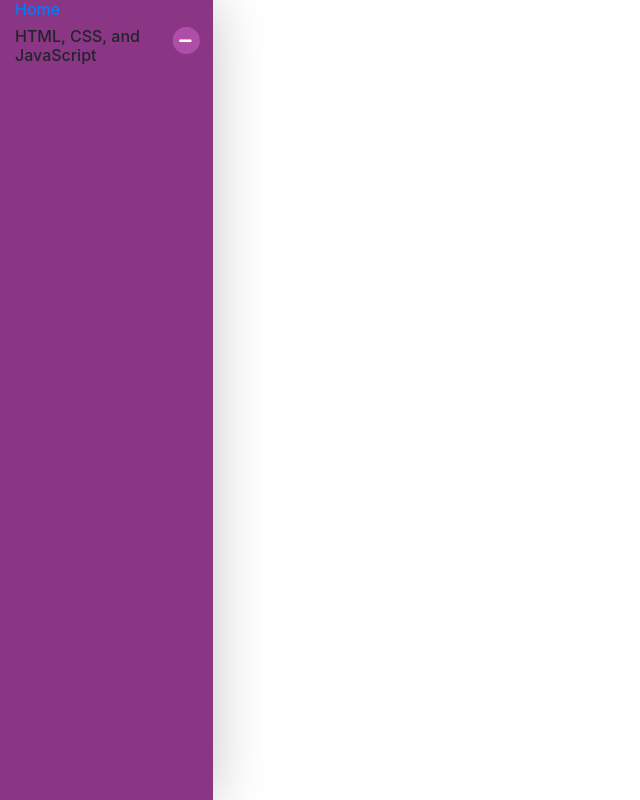
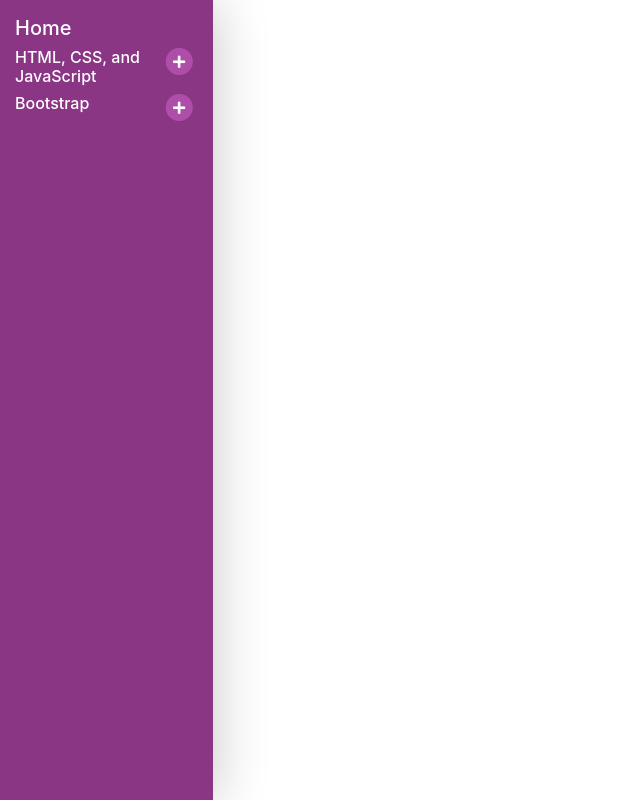
Before and after one commit to HeresJohnny5/Nucamp-Portal, a website: page bootcamp/index.html in a window 1280 px wide. Shown: the whole page, without its empty margins (0-640 px from the left). Drawn offline with nearby package versions, Linux system fonts and the light colour scheme.

Commit message:
Continue work on Sidebar navigation structure and styles.

```diff
--- a/bootcamp/index.html
+++ b/bootcamp/index.html
@@ -1,60 +1,63 @@
 <!DOCTYPE html>
 <html lang="en">
+
 <head>
   <meta charset="UTF-8" />
   <meta name="viewport" content="width=device-width, initial-scale=1.0" />
   <!-- FONT AWESOME 5-->
-    <link
-      rel="stylesheet"
-      href="node_modules/@fortawesome/fontawesome-free/css/all.css"
-    />
-
+  <link rel="stylesheet" href="node_modules/@fortawesome/fontawesome-free/css/all.css" />
   <!-- BOOTSTRAP 4 CSS -->
-    <link
-      rel="stylesheet"
-      href="node_modules/bootstrap/dist/css/bootstrap.min.css"
-    />
-
+  <link rel="stylesheet" href="node_modules/bootstrap/dist/css/bootstrap.min.css" />
   <!-- CUSTOM STYLES -->
   <link rel="stylesheet" href="./public/css/styles.css" />
-
   <title>Nucamp Coding Bootcamp</title>
 </head>
 
 <body>
   <div class="container-fluid">
     <div class="row">
-        <nav class="col-md-2 sidebar">
+      <nav class="col-md-2 pt-3 sidebar">
         <div class="sidebar-sticky">
-            <div>
-              <a href="#!">
-                <h6>Home</h6>
+          <a id="home" href="#!">
+            <h5>Home</h5>
           </a>
+
+          <div id="accordion">
+            <div class="cohort">
+              <div class="cohort__title" data-toggle="collapse" data-target="#collapseOne" aria-expanded="true"
+                aria-controls="collapseOne">
+                <h6>HTML, CSS, and JavaScript</h6>
+                <div class="fa-stack fa-sm">
+                  <i class="fas fa-circle fa-stack-2x"></i>
+                  <i class="fas fa-plus fa-stack-1x fa-inverse"></i>
+                </div>
               </div>
 
-            <div id="accordion">
-              <div>
-                <div
-                  class="cohort-title"
-                  data-toggle="collapse"
-                  data-target="#collapseOne"
-                  aria-expanded="true"
-                  aria-controls="collapseOne"
-                >
-                  <h6>HTML, CSS, and JavaScript</h6>
-                  <span class="fa-stack fa-sm">
-                    <i class="fas fa-circle fa-stack-2x"></i>
-                    <i class="fas fa-minus fa-stack-1x fa-inverse"></i>
-                  </span>
+              <div id="collapseOne" class="collapse cohort__weeks-container" aria-labelledby="headingOne"
+                data-parent="#accordion">
+                <ul class="cohort__weeks-container__weeks">
+                  <li><a href="#!">Week 1</a></li>
+                  <li><a href="#!">Week 2</a></li>
+                  <li><a href="#!">Week 3</a></li>
+                  <li><a href="#!">Week 4</a></li>
+                  <li><a href="#!">Week 5</a></li>
+                </ul>
+              </div>
             </div>
 
-                <div
-                  id="collapseOne"
-                  class="collapse"
-                  aria-labelledby="headingOne"
-                  data-parent="#accordion"
-                >
-                  <ul>
+            <div class="cohort">
+              <div class="cohort__title" data-toggle="collapse" data-target="#collapseTwo" aria-expanded="true"
+                aria-controls="collapseTwo">
+                <h6>Bootstrap</h6>
+                <div class="fa-stack fa-sm">
+                  <i class="fas fa-circle fa-stack-2x"></i>
+                  <i class="fas fa-plus fa-stack-1x fa-inverse"></i>
+                </div>
+              </div>
+
+              <div id="collapseTwo" class="collapse cohort__weeks-container" aria-labelledby="headingTwo"
+                data-parent="#accordion">
+                <ul class="cohort__weeks-container__weeks">
                   <li><a href="#!">Week 1</a></li>
                   <li><a href="#!">Week 2</a></li>
                   <li><a href="#!">Week 3</a></li>
@@ -79,4 +82,5 @@
     });
   </script>
 </body>
+
 </html>
--- a/bootcamp/scss/_navigation.scss
+++ b/bootcamp/scss/_navigation.scss
@@ -1,20 +1,45 @@
 nav {
   background-color: $purple-dark;
   box-shadow: 2px 2px 50px #c9c9c9;
-  position: fixed;
-  top: 0;
-  left: 0;
   height: 100vh;
   overflow: scroll;
-  width: 20rem;
-}
 
-.cohort-title {
-  display: flex;
+  #home {
+    &:hover {
+      text-decoration: none;
+    }
 
-  .fa-circle {
-    color: $purple-light;
+    h5 {
+      color: $white;
+    }
   }
 }
 
-@import './variables';
+#accordion {
+  .cohort {
+    &__title {
+      display: grid;
+      grid-template-columns: 80% 20%;
+
+      h6 {
+        color: $white;
+      }
+
+      .fa-circle {
+        color: $purple-light;
+      }
+    }
+
+    &__weeks-container {
+      &__weeks {
+        list-style: none;
+
+        li {
+          a {
+            color: $white;
+          }
+        }
+      }
+    }
+  }
+}
--- a/bootcamp/scss/_variables.scss
+++ b/bootcamp/scss/_variables.scss
@@ -1,2 +1,3 @@
+$white: #ffffff;
 $purple-light: #af4ea9;
 $purple-dark: #8a3685;
```
Also changed, not shown: bootcamp/public/css/styles.css. Lines whose indentation alone changed are shown as unchanged.
